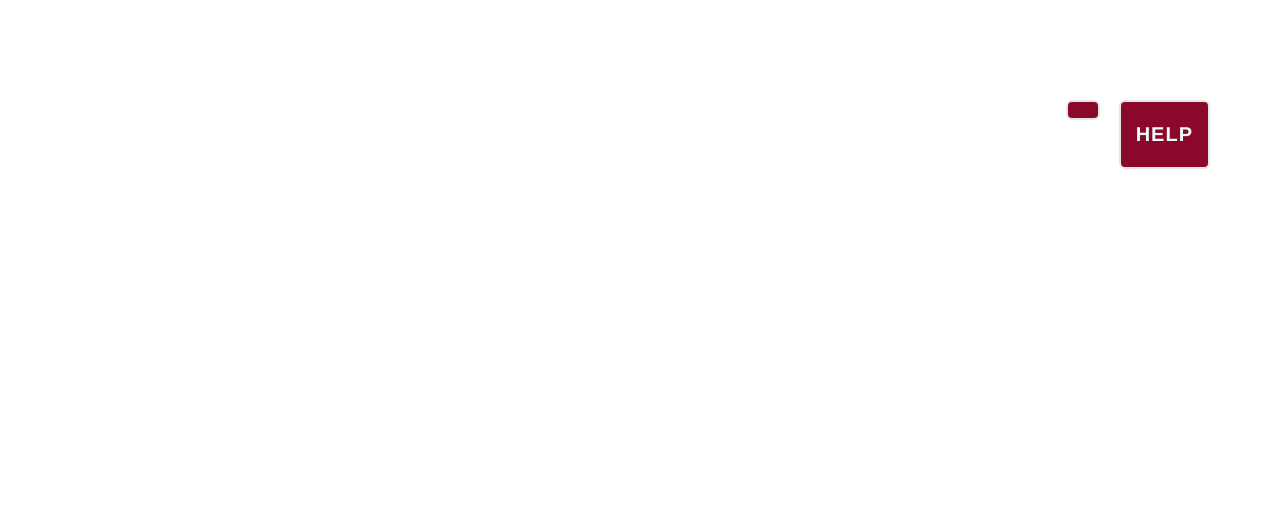
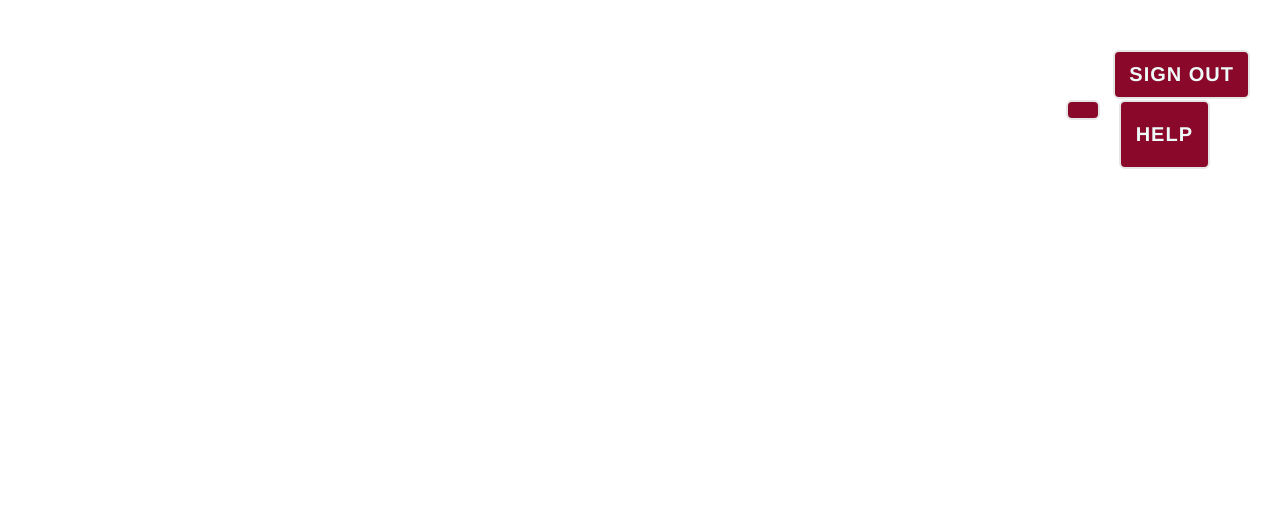
Before and after one commit to pedrotejada81/prueba, a website: page public/index.html in a window 1280 px wide. Shown: the top 512 px of the page. Drawn offline with nearby package versions, Linux system fonts and the light colour scheme.

Commit message:
05-04 14 Version

```diff
--- a/public/index.html
+++ b/public/index.html
@@ -79,6 +79,8 @@
 
     <a class="boton_help" href="https://documenter.getpostman.com/view/3881784/aws1718-groups/RVu2nqg8#efa93988-0106-48d0-9fa0-18f2f89fe317" target="_blank">Help</a>
 
+    <a class="logout" href="#" onclick="signOut();">Sign out</a>
+
      <script src="https://apis.google.com/js/platform.js?onload=renderButton" async defer></script>
 
 </body>
--- a/public/style.css
+++ b/public/style.css
@@ -53,8 +53,8 @@
     text-decoration: none;
             padding-top: 8px;
             padding-bottom:  8px;
-            padding-left: 20px;
-            padding-right: 20px;
+            padding-left: 14px;
+            padding-right: 14px;
             font-weight: 600;
             font-size: 20px;
             color: #EFFBF8;
@@ -63,7 +63,7 @@
             border: 2px solid #E6E6E6;
             position: absolute;
             top: 50px;
-            right: 50px;
+            right: 30px;
 }
 
 
```
